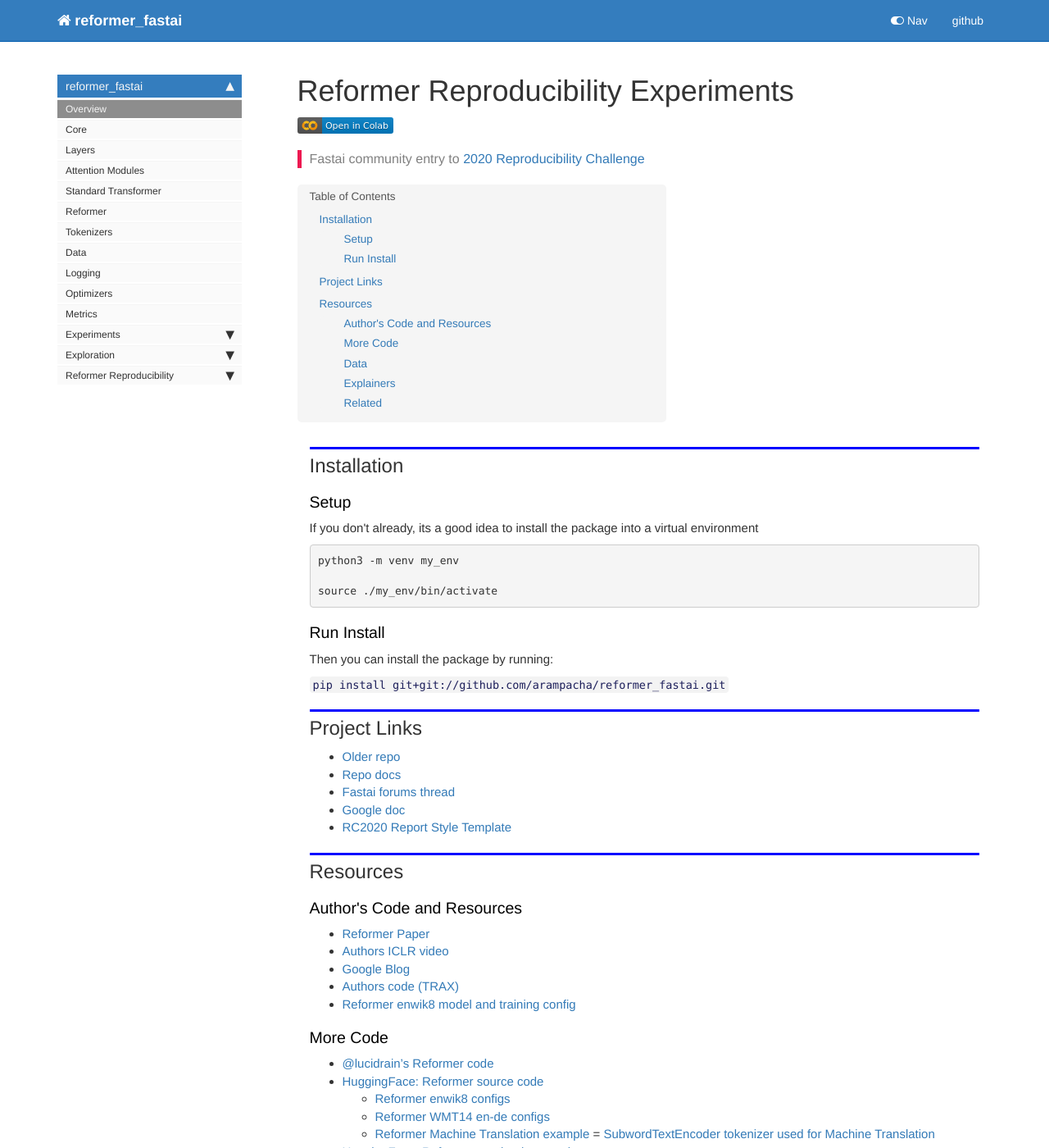
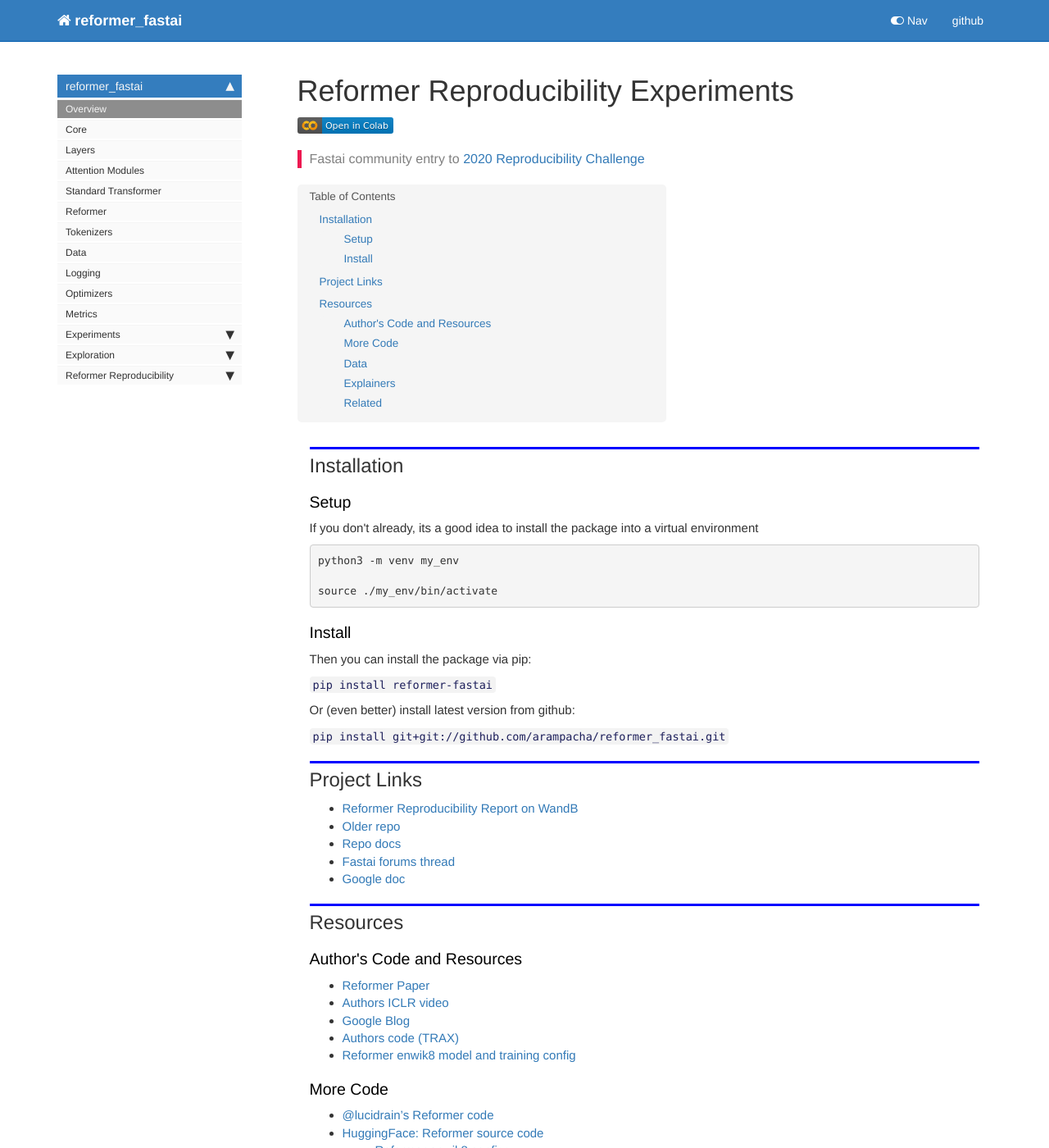
Before and after one commit to arampacha/reformer_fastai, a Jekyll site: the page built from docs/index.html, in a window 1280 px wide and 1400 px high. Shown: the whole window at 82% size. Built offline with Jekyll 4.4.1, drawn with Linux system fonts in a browser that asks for light colours; nearby versions of some CDN libraries; comment, search, counter and statistics services are not loaded.

```diff
--- a/docs/index.html
+++ b/docs/index.html
@@ -42,7 +42,9 @@ nb_path: "nbs/index.ipynb"
 <pre><code>python3 -m venv my_env
 
 source ./my_env/bin/activate</code></pre>
-<h3 id="Run-Install">Run Install<a class="anchor-link" href="#Run-Install"> </a></h3><p>Then you can install the package by running:</p>
+<h3 id="Install">Install<a class="anchor-link" href="#Install"> </a></h3><p>Then you can install the package via pip:</p>
+<p><code>pip install reformer-fastai</code></p>
+<p>Or (even better) install latest version from github:</p>
 <p><code>pip install git+git://github.com/arampacha/reformer_fastai.git</code></p>
 
 </div>
@@ -51,11 +53,11 @@ source ./my_env/bin/activate</code></pre>
 <div class="cell border-box-sizing text_cell rendered"><div class="inner_cell">
 <div class="text_cell_render border-box-sizing rendered_html">
 <h2 id="Project-Links">Project Links<a class="anchor-link" href="#Project-Links"> </a></h2><ul>
+<li><a href="https://wandb.ai/fastai_community/reformer-fastai/reports/Reformer-Reproducibility-Final-Edits---Vmlldzo0MzQ1OTg">Reformer Reproducibility Report on WandB</a></li>
 <li><a href="https://github.com/morganmcg1/reformer-fastai-old">Older repo</a></li>
 <li><a href="https://arampacha.github.io/reformer_fastai/">Repo docs</a></li>
 <li><a href="https://forums.fast.ai/t/reproducibility-challenge-2020-fastai-folks-interested/80336/39">Fastai forums thread</a></li>
 <li><a href="https://docs.google.com/document/d/1wF83E3B3yXIGZixEgOUJI2T2XXhT1DVCrPXS5Dbsyh8/edit">Google doc</a></li>
-<li><a href="https://paperswithcode.com/static/rc2020/ML-Reproducibility-Challenge-2020-Template.zip">RC2020 Report Style Template</a></li>
 </ul>
 
 </div>
--- a/reformer_fastai/__init__.py
+++ b/reformer_fastai/__init__.py
@@ -1 +1 @@
-__version__ = "0.0.2"
+__version__ = "0.0.3"
```
Also changed, not shown: README.md, 2 other files.
